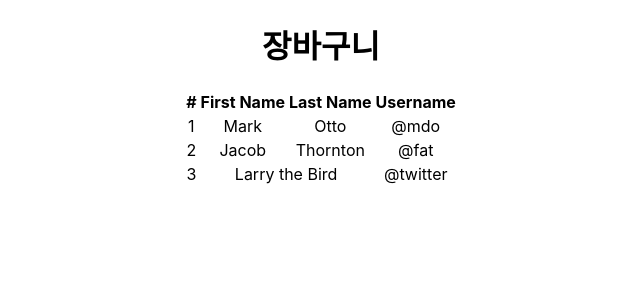
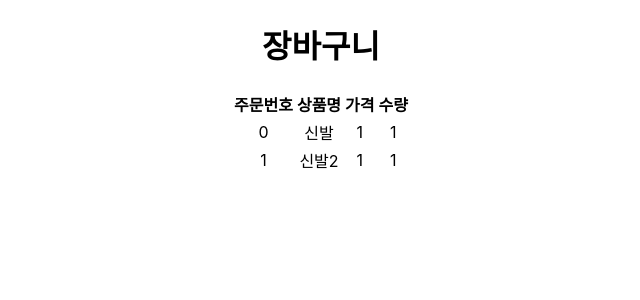
Before and after one commit to ddangju/Redux-practice, a React (Create React App) app: page /basket in a window 1280 px wide. Shown: the top 300 px of the page, without its empty margins (319-959 px from the left). Built offline with nearby package versions, Linux system fonts and the light colour scheme.

Commit message:
add: 장바구니 수량 변경 가능

```diff
--- a/src/App.js
+++ b/src/App.js
@@ -13,7 +13,9 @@ import rootReducer from "./redux/index-redux";
 // let store = createStore(reducer);
 
 function App() {
+  //state보관함을 생성해서 store에 할당한다.
   const store = createStore(rootReducer);
+  // console.log(store.getState());
 
   return (
     <BrowserRouter>
--- a/src/basket/basket.js
+++ b/src/basket/basket.js
@@ -1,8 +1,12 @@
 import React from "react";
 import { Table } from "react-bootstrap";
+import { useSelector } from "react-redux";
 import styled from "styled-components";
 
 const Basket = () => {
+  const product = useSelector((store) => store.ProductReducer);
+  console.log(product, "<<<");
+
   return (
     <>
       <h1>장바구니</h1>
@@ -10,20 +14,25 @@ const Basket = () => {
         <Table striped bordered hover>
           <thead>
             <tr>
-              <th>#</th>
-              <th>First Name</th>
-              <th>Last Name</th>
-              <th>Username</th>
+              <th>주문번호</th>
+              <th>상품명</th>
+              <th>가격</th>
+              <th>수량</th>
             </tr>
           </thead>
           <tbody>
-            <tr>
-              <td>1</td>
-              <td>Mark</td>
-              <td>Otto</td>
-              <td>@mdo</td>
-            </tr>
-            <tr>
+            {product.map((item, idx) => {
+              return (
+                <tr key={idx}>
+                  <td>{item.id}</td>
+                  <td>{item.name}</td>
+                  <td>{item.quan}</td>
+                  <td>{item.quan}</td>
+                </tr>
+              );
+            })}
+            {/*
+            {/* <tr>
               <td>2</td>
               <td>Jacob</td>
               <td>Thornton</td>
@@ -33,7 +42,7 @@ const Basket = () => {
               <td>3</td>
               <td colSpan={2}>Larry the Bird</td>
               <td>@twitter</td>
-            </tr>
+            </tr> */}
           </tbody>
         </Table>
       </Container>
--- a/src/basket/product.js
+++ b/src/basket/product.js
@@ -7,9 +7,10 @@ const Product = () => {
   // const [price, setPrice] = useState(0);
   let navigate = useNavigate();
   const product = useSelector((store) => store.ProductReducer);
-  const product2 = useSelector((store) => store.ProductReducer2);
+  // const product2 = useSelector((store) => store.ProductReducer2);
+
+  // const product2 = useSelector((store) => store.product.ProductReducer2);
   const dispatch = useDispatch();
-  console.log(product2, "<product2");
 
   const goBasket = () => {
     navigate("/basket");
@@ -26,21 +27,20 @@ const Product = () => {
               alt="shoes"
             />
             <div>
-              {/* <button className={`button${idx + 1}`} onClick={handleClick}>
-                +
-              </button> */}
               <button
                 onClick={() => {
                   dispatch({
-                    type: { increment: "increment", id: item.id },
+                    type: "increment",
+                    payload: { id: item.id },
                   });
                 }}
               >
                 +
               </button>
+
               <button
                 onClick={() => {
-                  dispatch({ type: "decrement" });
+                  dispatch({ type: "decrement", payload: { id: item.id } });
                 }}
               >
                 -
@@ -48,7 +48,7 @@ const Product = () => {
             </div>
             <h1>{item.name}</h1>
             <h2>{item.quan}</h2>
-            <button onClick={goBasket}>카트바로가기</button>
+            <button onClick={goBasket}>장바구니 바로가기</button>
           </div>
         );
       })}
@@ -58,6 +58,7 @@ const Product = () => {
 
 ////넘어온 store를 props로 변환해주는 함수이다.
 //object를 리턴한다.
+//// 이 함수 대신에 사용할 수 있는 메서드는 useSelector()
 
 // function state를props화(state) {
 //   // console.log(state, "<<<State");
--- a/src/redux/index-redux.js
+++ b/src/redux/index-redux.js
@@ -9,8 +9,7 @@ const rootReducer = combineReducers({
   counter: counter,
   ProductReducer: ProductReducer,
   ProductReducer2: ProductReducer2,
-  // product: product,
-  // product2: product2,
+  // product: { ProductReducer: ProductReducer, ProductReducer2: ProductReducer2 },
 });
 
 export default rootReducer;
--- a/src/redux/product-redux.js
+++ b/src/redux/product-redux.js
@@ -1,41 +1,32 @@
 ///redux에서는 state 데이터의 수정방법을 미리 정의한다.
 //수량 데이터를 수정하는 함수 (reducer)
 let shoesState = [
-  { id: 0, name: "신발", quan: 2 },
-  { id: 1, name: "신발2", quan: 3 },
+  { id: 0, name: "신발", quan: 1 },
+  { id: 1, name: "신발2", quan: 1 },
 ];
 
-let alertState = true;
-function ProductReducer2(state = alertState, action) {
+let 장바구니 = [];
+
+function ProductReducer2(state = 장바구니, action) {
   return state;
 }
 
 function ProductReducer(state = shoesState, action) {
-  if (action.type.increment === "increment") {
+  if (action.type === "increment") {
     ///일단 state복사
     let copy = [...state];
-    copy[action.type.id].quan++;
+    if (copy) copy[action.payload.id].quan++;
     return copy;
-  } else if ((action.type = "decrement")) {
+  } else if (action.type === "decrement") {
     let copy = [...state];
-    if (copy[0].quan <= 0) {
+    if (copy[action.payload.id].quan <= 0) {
       return copy;
     } else {
-      copy[0].quan--;
+      copy[action.payload.id].quan--;
     }
     return copy;
   }
-  // switch (action.type) {
-  //   case Increment.increment:
-  //     console.log(action.type);
-  //     console.log(action, "<<");
-  //   // case type.increment:
-  //   //   let copy = [...state];
-  //   //   copy[action.type.id].quan++;
-  //   //   return { copy };
-  //   default:
-  //     return state;
-  // }
+  return state;
 }
 
 // export default ProductReducer;
```
